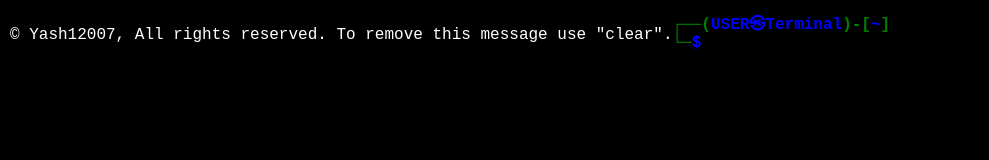
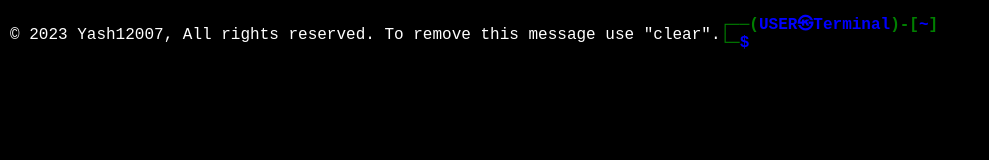
Before and after one commit to Yash12007/Terminal, a plain HTML site: page index.html in a window 1280 px wide. Shown: the whole page, without its empty margins (0-989 px from the left). Drawn offline with Linux system fonts and the light colour scheme.

Commit message:
Update index.html

```diff
--- a/index.html
+++ b/index.html
@@ -40,7 +40,8 @@
   <div class="console">
     <div class="output"></div>
     <div class="input-container">
-      <p>&copy; Yash12007, All rights reserved. To remove this message use "clear".</p>
+      <p>&copy; 2023 Yash12007, All rights reserved. To remove this message use "clear".</p>
+      <br>
       <br>
       <b class="prompt" style="color:green;">┌──(<b style="color:blue;">USER㉿Terminal</b>)-[<b style="color:blue;">~</b>]<br>└─<b style="color:blue;">$</b><input class="input" type="text" autofocus></b>
     </div>
```
